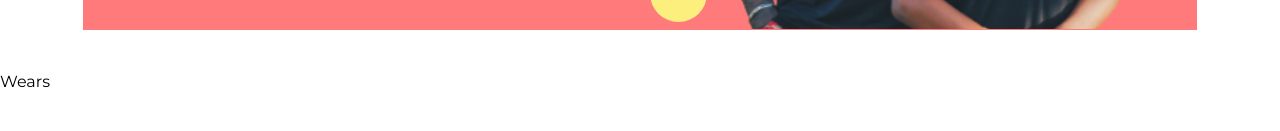
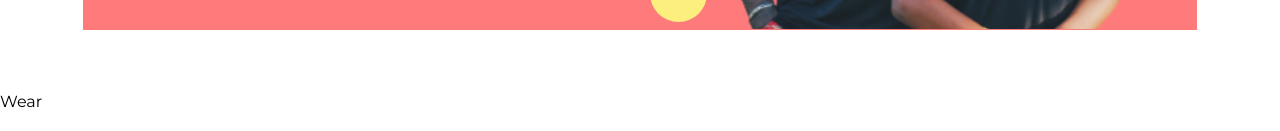
Before and after one commit to gift56/fitness_shop, a React (Vite) app: page / in a window 1280 px wide. Shown: the part 2791-2922 px from the top of the page. Before the commit the page ends 2885 px from the top, so only its background shows below. Built offline with nearby package versions, Linux system fonts and the light colour scheme.

Commit message:
working on wear

```diff
--- a/src/components/Wears.jsx
+++ b/src/components/Wears.jsx
@@ -2,9 +2,18 @@ import React from "react";
 import men1 from "../assets/men1.svg";
 import men2 from "../assets/men2.svg";
 import men3 from "../assets/men3.svg";
+import Wear from "./Wear";
 
 const Wears = () => {
-  return <section>Wears</section>;
+  return (
+    <section className="bg-white">
+      <div className="conatiner py-5">
+        <div className="flex flex-col items-start justify-start w-full gap-5">
+          <Wear />
+        </div>
+      </div>
+    </section>
+  );
 };
 
 export default Wears;
```
